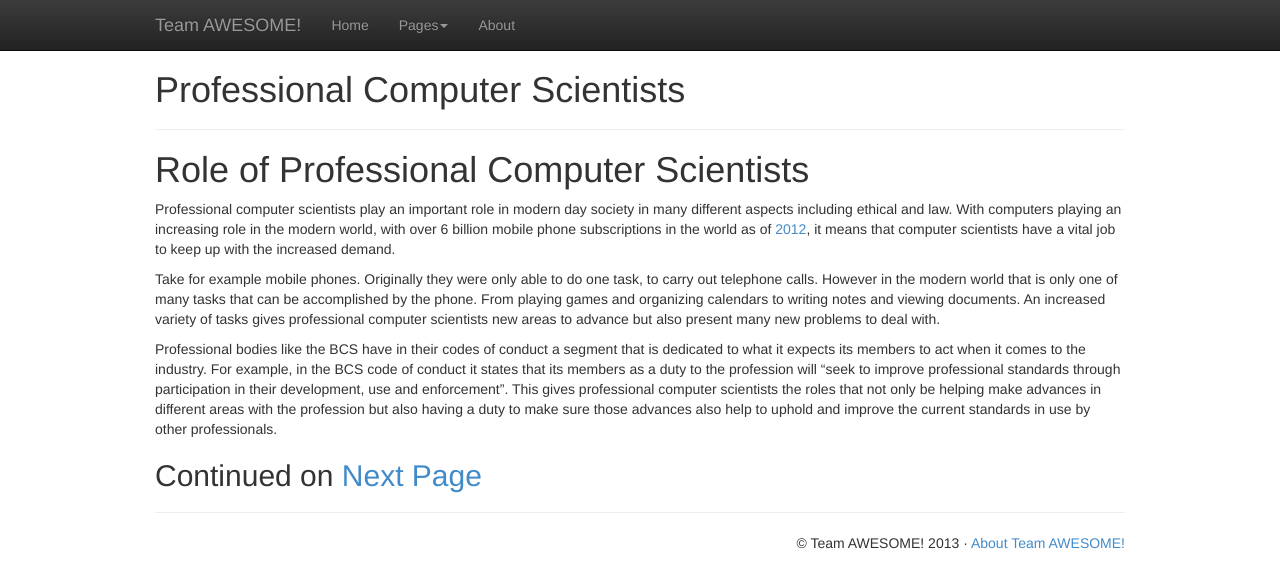
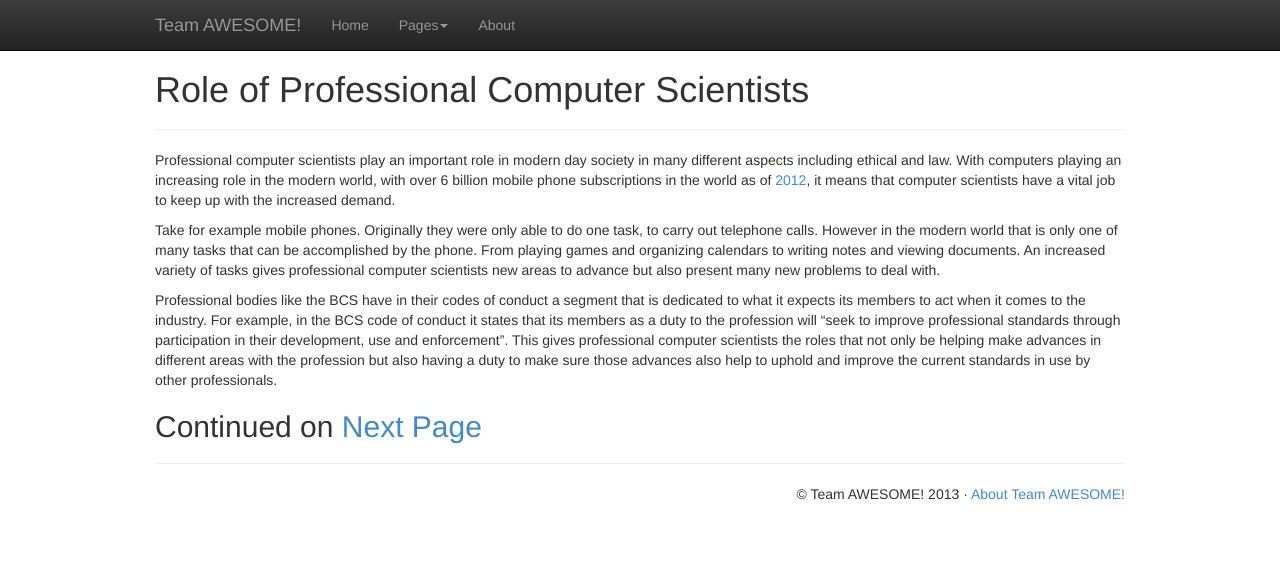
Before and after one commit to adamus1red/tripping-octo-adventure, a Jekyll site: the page built from _posts/2013-11-30-professional-computer-scientists-1.md, in a window 1280 px wide. Shown: the top 588 px of the page. Built offline with Jekyll 4.4.1, drawn with Linux system fonts in a browser that asks for light colours; Markdown is read by kramdown in place of the engine named in the settings.

Commit message:
Update 2013-11-30-professional-computer-scientists-1.md

```diff
--- a/_posts/2013-11-30-professional-computer-scientists-1.md
+++ b/_posts/2013-11-30-professional-computer-scientists-1.md
@@ -1,9 +1,7 @@
 ---
 layout: page
-title: Professional Computer Scientists
+title: Role of Professional Computer Scientists
 ---
-
-# Role of Professional Computer Scientists
 
 Professional computer scientists play an important role in modern day society in many different aspects including ethical and law. With computers playing an increasing role in the modern world, with over 6 billion mobile phone subscriptions in the world as of [2012](http://www.bbc.co.uk/news/technology-19925506), it means that computer scientists have a vital job to keep up with the increased demand.
 
```
